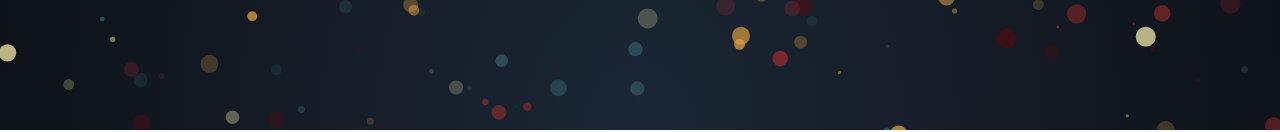
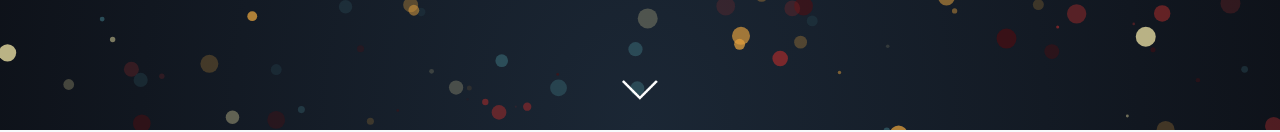
Before and after one commit to ajrobins/Portfolio-app, a React (Create React App) app: page / in a window 1280 px wide. Shown: the part 670-802 px from the top of the page. Built offline with nearby package versions, Linux system fonts and the light colour scheme.

Commit message:
Added arrow to bottom of home screen

```diff
--- a/src/components/Home.js
+++ b/src/components/Home.js
@@ -24,13 +24,11 @@ const Home = ({ entered }) => {
             size: "cover",
             opacity: 1,
         },
-
         detectRetina: true,
         fpsLimit: 90,
         interactivity: {
             detectsOn: "window",
             events: {
-
                 onHover: {
                     enable: true,
                     mode: "bubble",
@@ -38,18 +36,16 @@ const Home = ({ entered }) => {
             },
             modes: {
                 bubble: {
-              distance: 200, // Smaller radius for hover effect
+                    distance: 200,
                     duration: 2,
                     opacity: 0.8,
-              size: 80, // Adjust size change on hover
+                    size: 80,
                 },
-
-
             },
         },
         particles: {
             color: {
-            value: ["#335c67", "#fff3b0", "#e09f3e", "#9e2a2b", "#540b0e"], // Predefined array of colors
+                value: ["#335c67", "#fff3b0", "#e09f3e", "#9e2a2b", "#540b0e"],
             },
             move: {
                 angle: {
@@ -88,7 +84,7 @@ const Home = ({ entered }) => {
                 },
             },
             shape: {
-            type: "circle", // Ensures the particles are dots
+                type: "circle",
             },
             size: {
                 random: {
@@ -97,7 +93,7 @@ const Home = ({ entered }) => {
                 },
                 value: {
                     min: 1,
-              max: 10, // Defines the size range of the dots
+                    max: 10,
                 },
                 animation: {
                     enable: true,
@@ -111,13 +107,14 @@ const Home = ({ entered }) => {
     };
 
     return (
-    <div>
         <Box
             as="section"
             id="home"
             position="relative"
             minHeight="100vh"
             display="flex"
+            flexDirection="column"
+            justifyContent="center"
             alignItems="center"
         >
             <Particles
@@ -128,8 +125,8 @@ const Home = ({ entered }) => {
             />
 
             {/* Main Content */}
-    <Container maxW="container.md" zIndex={2} position="relative">
-        <VStack spacing={6} align="center" textAlign="center">
+            <Container maxW="container.md" zIndex={2} textAlign="center">
+                <VStack spacing={6} align="center">
                     <Heading as="h1" size="2xl" fontWeight="bold" color="white">
                         Hi, I'm Alexander Robins
                     </Heading>
@@ -144,11 +141,11 @@ const Home = ({ entered }) => {
                     <HStack spacing={16} justify="center">
                         <Box
                             as="a"
-        href="mailto:alexjosephrobins@gmail..com"
+                            href="mailto:alexjosephrobins@gmail.com"
                             target="_blank"
                             _hover={{ transform: 'scale(1.2)', transition: '0.2s' }}
-        borderRadius="8px" // Adjust to your preference
-        overflow="hidden" // Ensures the image corners are rounded properly
+                            borderRadius="8px"
+                            overflow="hidden"
                         >
                             <img src="/email-icon.jpg" alt="Email" width="60" height="60" />
                         </Box>
@@ -157,8 +154,8 @@ const Home = ({ entered }) => {
                             href="https://linkedin.com/in/alexander-robins"
                             target="_blank"
                             _hover={{ transform: 'scale(1.2)', transition: '0.2s' }}
-        borderRadius="8px" // Adjust to your preference
-        overflow="hidden" // Ensures the image corners are rounded properly
+                            borderRadius="8px"
+                            overflow="hidden"
                         >
                             <img src="/linkedin-icon.webp" alt="LinkedIn" width="60" height="60" />
                         </Box>
@@ -167,16 +164,26 @@ const Home = ({ entered }) => {
                             href="https://github.com/ajrobins"
                             target="_blank"
                             _hover={{ transform: 'scale(1.2)', transition: '0.2s' }}
-        borderRadius="8px" // Adjust to your preference
-        overflow="hidden" // Ensures the image corners are rounded properly
+                            borderRadius="8px"
+                            overflow="hidden"
                         >
                             <img src="/github.png" alt="GitHub" width="60" height="60" />
                         </Box>
                     </HStack>
                 </VStack>
             </Container>
+
+            {/* Scroll Down Arrow */}
+            <Box
+                position="absolute"
+                bottom="20px"
+                left="50%"
+                transform="translateX(-50%)"
+                zIndex={2}
+            >
+                <img src="/scroll-down.png" alt="Scroll Down" width="40" height="40" />
             </Box>
-    </div>
+        </Box>
     );
 };
 
```
Also changed, not shown: public/scroll-down.png (added). Lines whose indentation alone changed are shown as unchanged.
